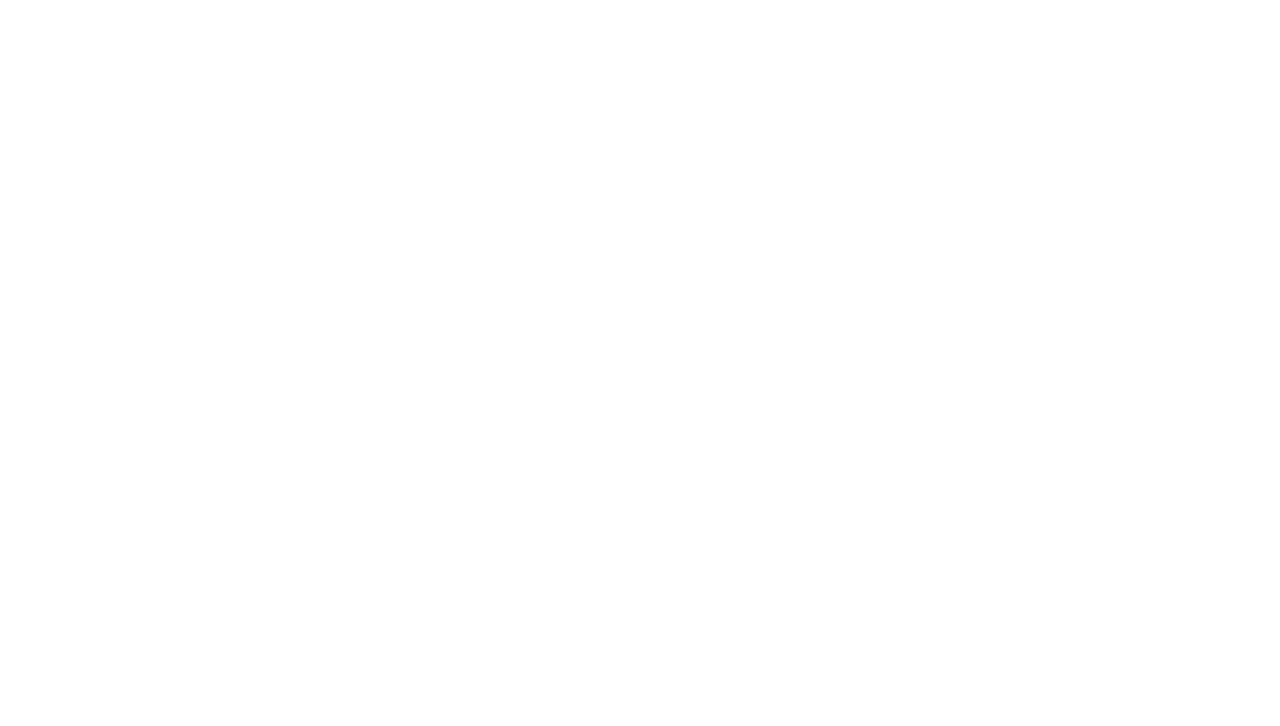
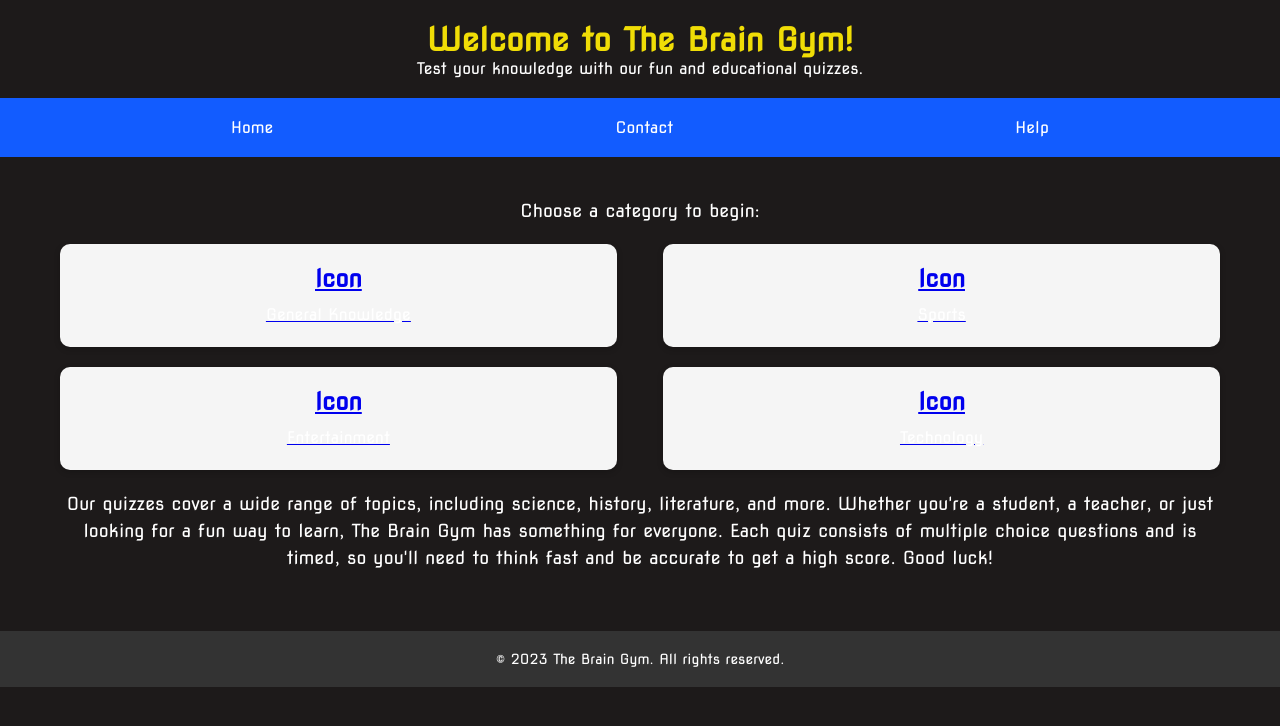
Before and after one commit to GuilfoyleThomas/brain-gym, a plain HTML site: page index.html in a window 1280 px wide. Drawn offline with Linux system fonts and the light colour scheme.

Commit message:
add style to index.html, including header, navv bar, categories and paragraphs

```diff
--- a/assets/css/style.css
+++ b/assets/css/style.css
@@ -0,0 +1,158 @@
+@import url('https://fonts.googleapis.com/css2?family=Nova+Square&display=swap');
+
+:root {
+    --main-bg-color: rgb(29, 26, 26);
+    --main-color: rgb(18, 92, 255);
+    --main-button-color: rgb(240, 221, 6);
+  }
+
+/* Universal selector to apply box-sizing, margin, and padding to all elements */
+* {
+    box-sizing: border-box;
+    margin: 0;
+    padding: 0;
+}
+
+/* Body styling */
+body {
+    font-family: 'Nova Square', sans-serif;
+    background-color: var(--main-bg-color);
+}
+
+h1 {
+    color: var(--main-button-color);
+}
+
+/* Container styling */
+.navcontainer, .container {
+    max-width: 1200px;
+    margin: 0 auto;
+    padding: 0 20px;
+}
+
+/* Header styling */
+header {
+    background-color: var(--main-bg-color);
+    color: #fff;
+    padding: 20px 0;
+    text-align: center;
+}
+
+/* Navigation styling */
+nav {
+    background-color: var(--main-color);
+    color: #fff;
+    padding: 10px 0;
+}
+
+nav ul {
+    list-style: none;
+    display: flex;
+    justify-content: space-between;
+}
+
+nav li {
+    flex-grow: 1;
+    text-align: center;
+}
+
+nav a {
+    color: #fff;
+    text-decoration: none;
+    display: block;
+    padding: 10px;
+    transition: background-color 0.3s;
+}
+
+nav a:hover {
+    color: var(--main-button-color);
+    background-color: var(--main-bg-color);
+}
+
+/* Main content styling */
+main {
+    margin: 20px 0;
+    padding: 20px 0;
+    background-color: var(--main-bg-color);
+    text-align: center;
+}
+
+main p {
+    font-size: 18px;
+    line-height: 1.5;
+    margin-bottom: 20px;
+    color: #fff;
+}
+
+/* Footer styling */
+footer {
+    background-color: #333;
+    color: #fff;
+    padding: 20px 0;
+    text-align: center;
+}
+
+footer p {
+    font-size: 14px;
+}
+
+/* Categories styling */
+.categories {
+    display: flex;
+    flex-wrap: wrap;
+    justify-content: space-between;
+    margin-top: 20px;
+}
+
+.category {
+    width: 23%;
+    background-color: #f5f5f5;
+    border-radius: 10px;
+    box-shadow: 0px 2px 6px rgba(0, 0, 0, 0.2);
+    padding: 20px;
+    margin-bottom: 20px;
+    transition: all 0.3s ease-in-out;
+}
+
+.category:hover {
+    transform: translateY(-5px);
+    box-shadow: 0px 4px 8px rgba(0, 0, 0, 0.3);
+}
+
+.category h2 {
+    font-size: 24px;
+    margin-top: 0;
+    margin-bottom: 10px;
+}
+
+.category p {
+    font-size: 16px;
+    line-height: 1.5;
+    margin: 0;
+}
+
+/* Media queries for smaller screens */
+@media screen and (max-width: 767px) {
+    .categories {
+        flex-direction: column;
+        margin-top: 10px;
+    }
+
+    .category {
+        width: 100%;
+        margin-bottom: 10px;
+    }
+}
+
+/* Media queries for larger screens */
+@media screen and (min-width: 768px) {
+    .categories {
+        justify-content: space-between;
+        margin-top: 20px;
+    }
+
+    .category {
+        width: 48%;
+        margin-bottom: 20px;
+    }
+}
--- a/index.html
+++ b/index.html
@@ -1,12 +1,70 @@
 <!DOCTYPE html>
 <html lang="en">
+
 <head>
     <meta charset="UTF-8">
     <meta http-equiv="X-UA-Compatible" content="IE=edge">
     <meta name="viewport" content="width=device-width, initial-scale=1.0">
-    <title>Brian Gym</title>
+    <link rel="stylesheet" href="assets/css/style.css">
+    <title>The Brain Gym</title>
 </head>
+
 <body>
+    <header>
+        <div class="container">
+            <h1>Welcome to The Brain Gym!</h1>
+            <p>Test your knowledge with our fun and educational quizzes.</p>
+        </div>
+    </header>
+    <nav>
+        <div class="container">
+            <ul>
+                <li><a href="#home">Home</a></li>
+                <li><a href="#contact">Contact</a></li>
+                <li><a href="#help">Help</a></li>
+            </ul>
+        </div>
+    </nav>
+    <main>
+        <div class="container">
+            <p>Choose a category to begin:</p>
+            <section class="categories">
+                <div class="category">
+                    <a href="category1.html">
+                        <h2>Icon</h2>
+                        <p>General Knowledge</p>
+                    </a>
+                </div>
+                <div class="category">
+                    <a href="category2.html">
+                        <h2>Icon</h2>
+                        <p>Sports</p>
+                    </a>
+                </div>
+                <div class="category">
+                    <a href="category3.html">
+                        <h2>Icon</h2>
+                        <p>Entertainment</p>
+                    </a>
+                </div>
+                <div class="category">
+                    <a href="category4.html">
+                        <h2>Icon</h2>
+                        <p>Technology</p>
+                    </a>
+                </div>
+            </section>
+            <p>Our quizzes cover a wide range of topics, including science, history, literature, and more. Whether
+                you're a student, a teacher, or just looking for a fun way to learn, The Brain Gym has something for
+                everyone. Each quiz consists of multiple choice questions and is timed, so you'll need to think fast and
+                be accurate to get a high score. Good luck!</p>
+        </div>
+    </main>
+    <footer>
+        <div class="container">
+            <p>&copy; 2023 The Brain Gym. All rights reserved.</p>
+        </div>
+    </footer>
+</body>
 
-</body>
 </html>
```
